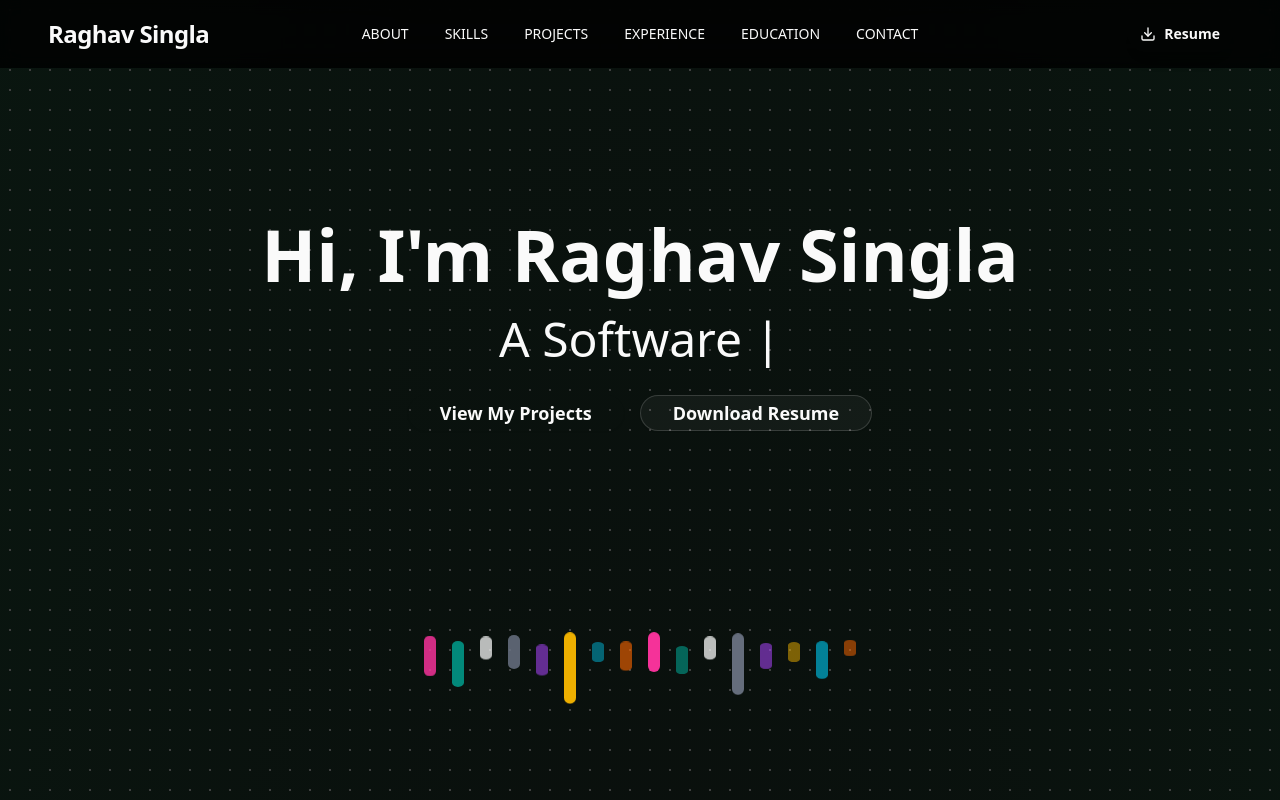
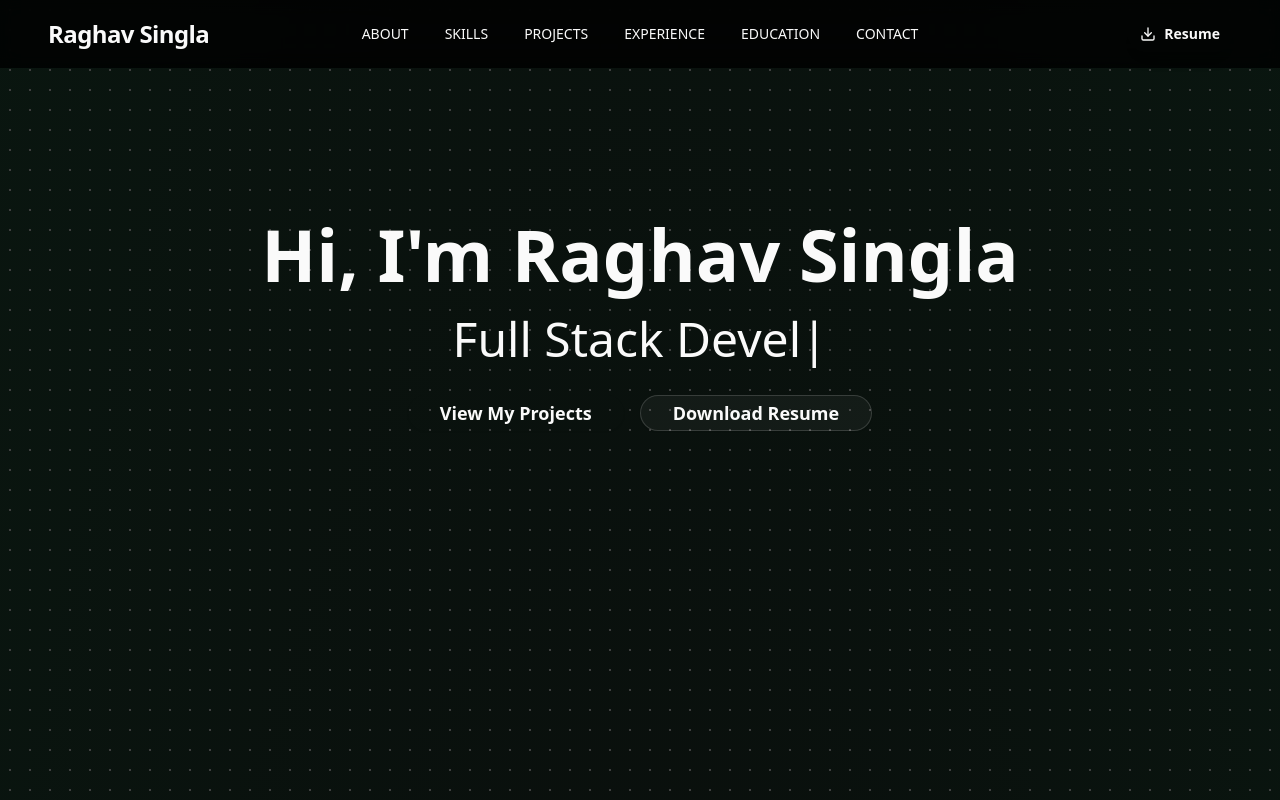
Before and after one commit to RaghavOG/portfolio-raghav, a Next.js app: page / in a window 1280 px wide. Shown: the top 800 px of the page. Built offline with nearby package versions, Linux system fonts and the light colour scheme.

Commit message:
fix: Minor fixes

```diff
--- a/src/components/hero-section.tsx
+++ b/src/components/hero-section.tsx
@@ -10,7 +10,7 @@ export function HeroSection() {
 
   useEffect(() => {
     const typed = new Typed(el.current, {
-      strings: ["Full Stack Engineer", "AI Engineer", "Software Developer", "Web Designer"],
+      strings: ["Full Stack Developer", "AI Engineer"],
       typeSpeed: 50,
       backSpeed: 30,
       loop: true,
@@ -59,7 +59,7 @@ export function HeroSection() {
         Hi, I'm Raghav Singla
       </h1>
       <p className="text-2xl md:text-4xl lg:text-5xl text-darkForeground mb-8 font-inter">
-        A <span ref={el} className="text-accentGreen"></span>
+         <span ref={el} className="text-accentGreen"></span>
       </p>
 
       <div className="flex flex-col sm:flex-row gap-4 mb-20">
@@ -81,7 +81,7 @@ export function HeroSection() {
       </div>
 
       {/* Animated bars at the bottom */}
-      <div className="absolute bottom-0 left-0 right-0 flex justify-center gap-2 md:gap-4 px-4 pb-4 overflow-hidden">
+      {/* <div className="absolute bottom-0 left-0 right-0 flex justify-center gap-2 md:gap-4 px-4 pb-4 overflow-hidden">
         {barHeights.map((heightClass, index) => (
           <div
             key={index}
@@ -91,7 +91,7 @@ export function HeroSection() {
             }}
           ></div>
         ))}
-      </div>
+      </div> */}
 
       <style jsx global>{`
         @keyframes bar-animation {
```
Also changed, not shown: 1 other file (tests, documents, lock files or other folders).
